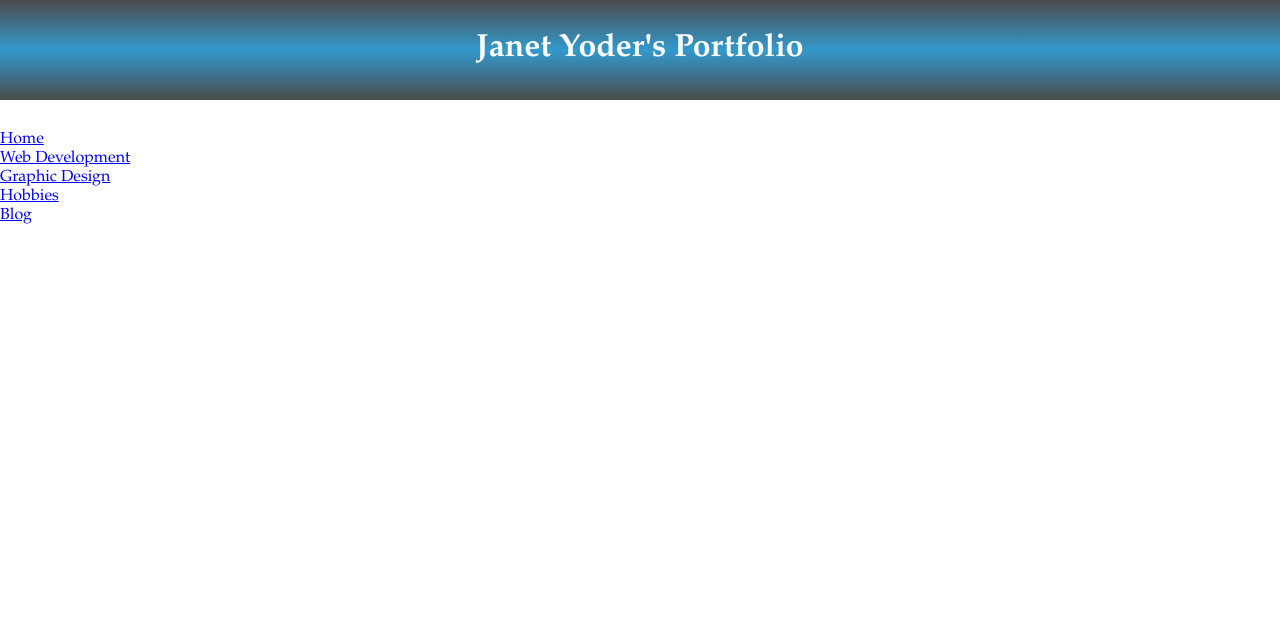
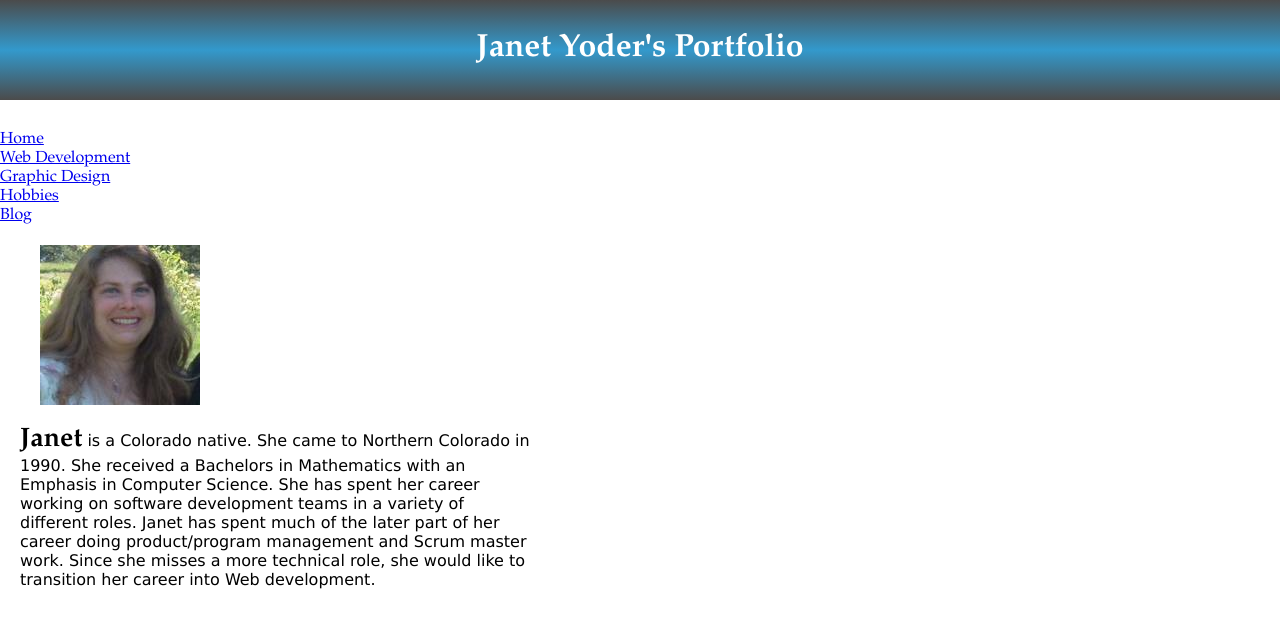
Before and after one commit to jcyoder/jcyoder.github.io, a Jekyll site: the page built from index.html, in a window 1280 px wide. Shown: the top 628 px of the page. Built offline with Jekyll 4.4.1, drawn with Linux system fonts in a browser that asks for light colours.

Commit message:
Added an image and paragraph

```diff
--- a/index.css
+++ b/index.css
@@ -29,3 +29,33 @@
 	text-align: center;
 	padding-top: 30px;
 }
+
+.intro {
+	width:40%;
+	margin: 20px;
+}
+
+/* image of janet */
+.intro .janet {
+	width: 160px;
+	clear: left:
+	float: left;
+	display: block;
+	height: auto;
+	margin: 20px;
+}
+
+/* span tag with "Janet" in it*/
+.bio {
+	font-size: 20pt;
+	font-weight: bold;
+	font-family: "Adobe Caslon Pro", "Book Antiqua", sans-serif;
+}
+
+p {
+	font-family: Verdana, Geneva, sans-serif;
+}
+
+.indentp {
+	margin-left: 30px;
+}
--- a/index.html
+++ b/index.html
@@ -20,5 +20,16 @@ title: home
 
         {% include nav.html %}
 
+		<section class="intro">
+		<img class="janet" src="JanetYoder.jpg" alt="Photo of Janet"/>
+		<p><span class="bio">Janet</span> is a Colorado native.  She came to Northern Colorado in 1990.
+
+			She received a Bachelors in Mathematics with an Emphasis in Computer Science.  She has spent her career working on software development teams in a
+			variety of different roles. Janet has spent much of the later part of her career doing product/program management and Scrum master work. Since she misses a more technical role,
+			she would like to transition her career into Web development.
+		</p>
+		</section>
+
+
     </body>
 </html>
```
Also changed, not shown: JanetYoder.jpg (added).
